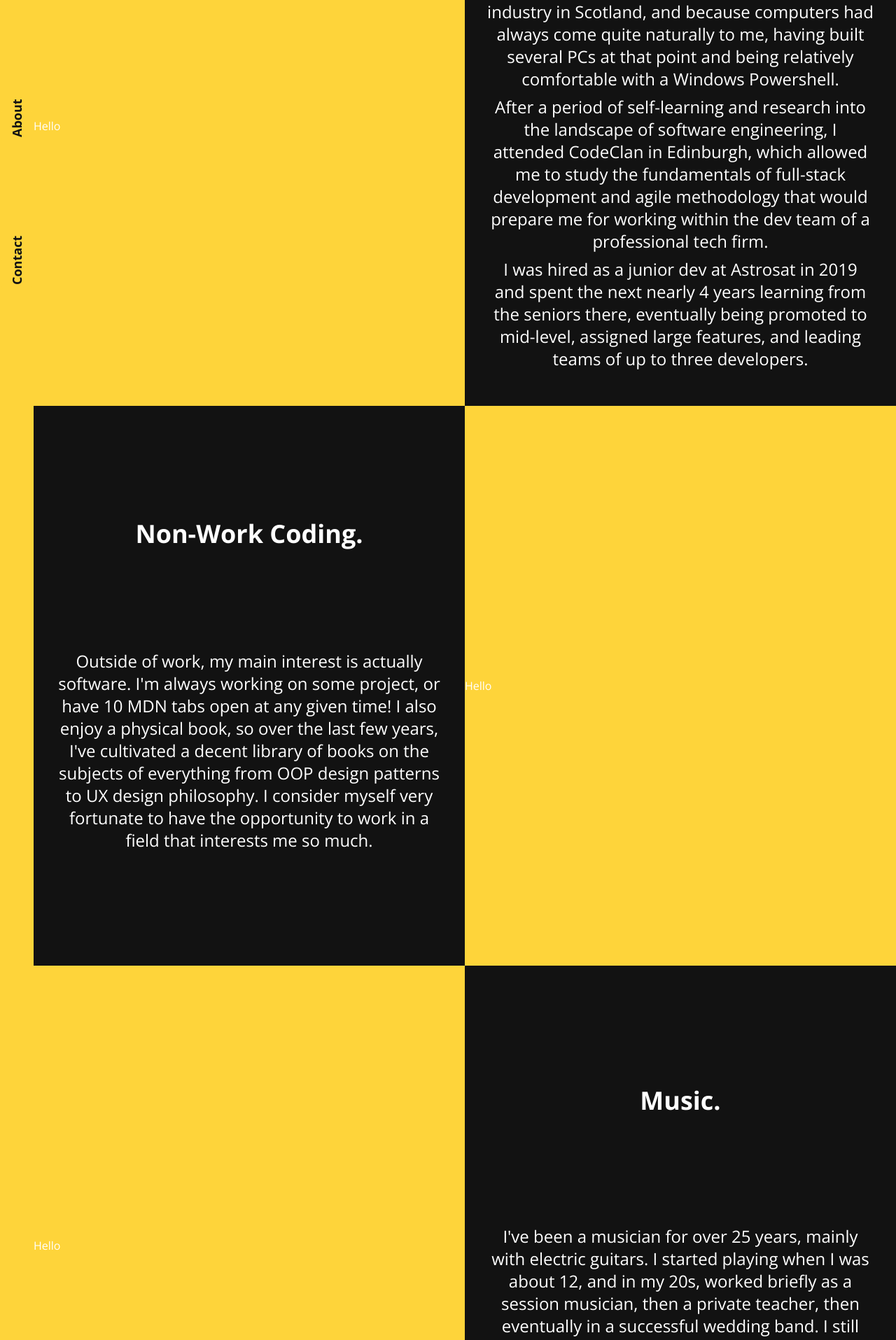
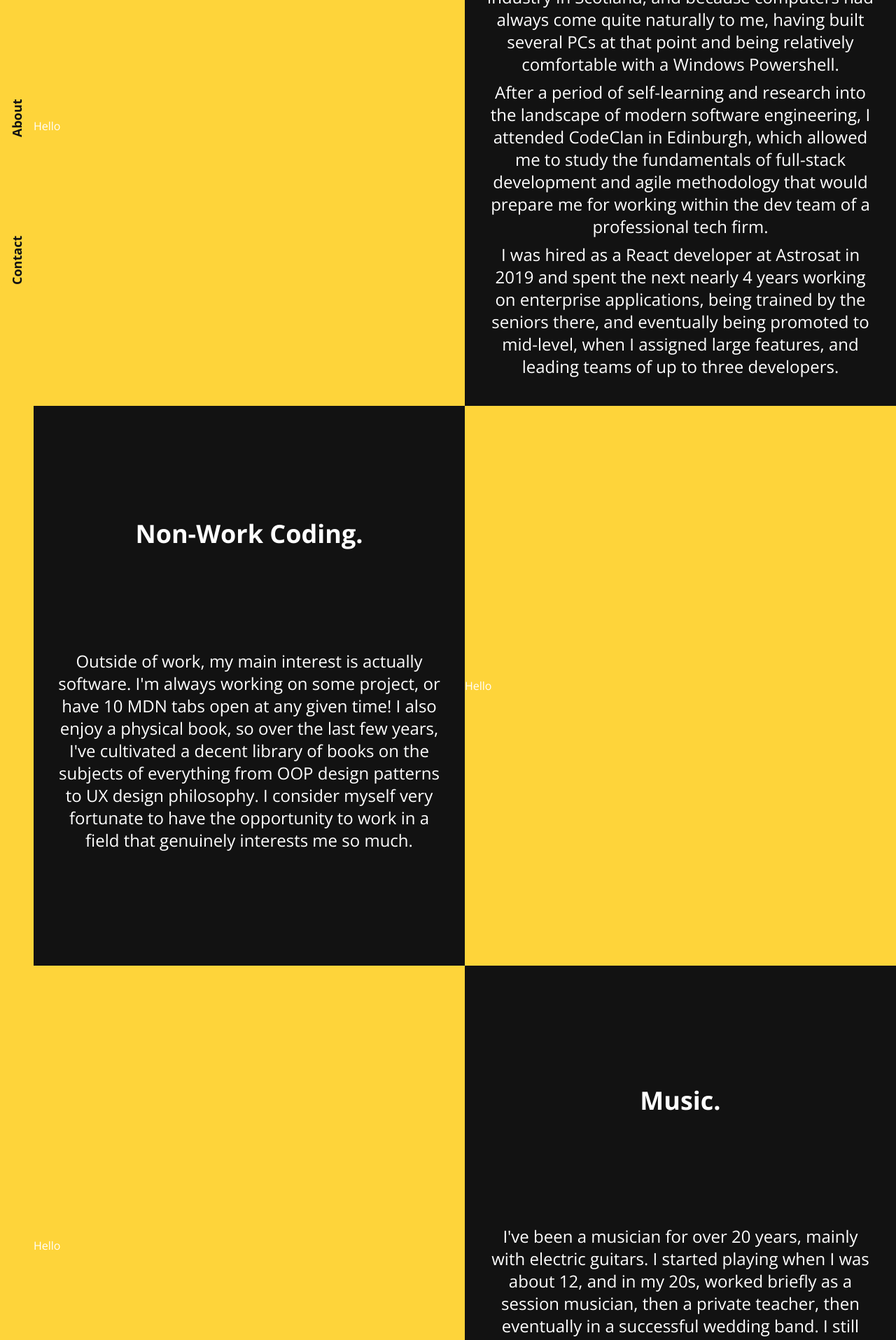
Before and after one commit to RoryMacGregor88/portfolio, a Next.js app: page /about in a window 1280 px wide. Shown: the part 220-2135 px from the top of the page at 70% size. Built offline with nearby package versions, Linux system fonts and the light colour scheme.

Commit message:
feat(frontend): Text copy changes, spelling, sentences, etc.

```diff
--- a/src/app/about/about-data.ts
+++ b/src/app/about/about-data.ts
@@ -12,20 +12,20 @@ export const ABOUT_DATA: AboutData = [
   industry in Scotland, and because computers had always come quite naturally to me, having built several PCs at that point and being
   relatively comfortable with a Windows Powershell.`,
 
-      `After a period of self-learning and research into the landscape of software engineering, I attended CodeClan in Edinburgh, which allowed me to study the fundamentals of full-stack development and agile methodology that would prepare me for working within the dev team of a professional tech firm.`,
-      `I was hired as a junior dev at Astrosat in 2019 and spent the next nearly 4 years learning from the seniors there, eventually being promoted to mid-level, assigned large features, and leading teams of up to three developers.`,
+      `After a period of self-learning and research into the landscape of modern software engineering, I attended CodeClan in Edinburgh, which allowed me to study the fundamentals of full-stack development and agile methodology that would prepare me for working within the dev team of a professional tech firm.`,
+      `I was hired as a React developer at Astrosat in 2019 and spent the next nearly 4 years working on enterprise applications, being trained by the seniors there, and eventually being promoted to mid-level, when I assigned large features, and leading teams of up to three developers.`,
     ],
   },
   {
     title: 'Non-Work Coding.',
     descriptions: [
-      `Outside of work, my main interest is actually software. I'm always working on some project, or have 10 MDN tabs open at any given time! I also enjoy a physical book, so over the last few years, I've cultivated a decent library of books on the subjects of everything from OOP design patterns to UX design philosophy. I consider myself very fortunate to have the opportunity to work in a field that interests me so much.`,
+      `Outside of work, my main interest is actually software. I'm always working on some project, or have 10 MDN tabs open at any given time! I also enjoy a physical book, so over the last few years, I've cultivated a decent library of books on the subjects of everything from OOP design patterns to UX design philosophy. I consider myself very fortunate to have the opportunity to work in a field that genuinely interests me so much.`,
     ],
   },
   {
     title: 'Music.',
     descriptions: [
-      `I've been a musician for over 25 years, mainly with electric guitars. I started playing when I was about 12, and in my 20s, worked briefly as a session musician, then a private teacher, then eventually in a successful wedding band. I still play today, but I've shifted focus more online now as opposed to in-person, as evident in the Functional Player app.`,
+      `I've been a musician for over 20 years, mainly with electric guitars. I started playing when I was about 12, and in my 20s, worked briefly as a session musician, then a private teacher, then eventually in a successful wedding band. I still play today, but I've shifted focus more online now as opposed to in-person, as evident in the Functional Player app.`,
     ],
   },
   {
--- a/src/app/contact/page.tsx
+++ b/src/app/contact/page.tsx
@@ -43,7 +43,7 @@ const Contact = () => {
 
         <div className='flex flex-col gap-4 items-center'>
           <ExternalLink
-            label='View LinkedIn'
+            label='Go To LinkedIn'
             href='https://www.linkedin.com/in/rory-macgregor-8910aa27a/'
           />
           <Button
--- a/src/components/button.component.tsx
+++ b/src/components/button.component.tsx
@@ -25,7 +25,9 @@ const Button = ({
     disabled={disabled}
     className={clsx(
       `border-solid rounded-md bg-yellow p-2 text-black text-sm lg:text-lg w-full font-bold ${
-        !disableHover && !disabled ? 'hover:bg-white' : ''
+        !disableHover && !disabled
+          ? 'hover:bg-white transform active:scale-x-75 transition-transform'
+          : ''
       } ${disabled ? 'cursor-not-allowed' : ''}`,
       className
     )}
--- a/src/components/project-display.component.tsx
+++ b/src/components/project-display.component.tsx
@@ -107,20 +107,18 @@ const ProjectSection = ({
           ))}
         </DescriptionSection>
 
-        <div className=''>
         <h4 className='text-3xl'>Technologies used:</h4>
-          <ol className='flex flex-wrap list-disc'>
+        <ol className='flex flex-col max-h-32 flex-wrap gap-2 list-disc'>
           {technologies.map((tech) => (
-              <li className='text-xl text-left text-yellow ml-28' key={tech}>
+            <li className='text-xl text-left text-yellow' key={tech}>
               {tech}
             </li>
           ))}
         </ol>
-        </div>
 
         <>
           <h4 className='text-xl lg:text-3xl'>
-            Screen size: {responsive ? 'Responsive' : 'Desktop'}
+            Screen size: {responsive ? 'RESPONSIVE' : 'DESKTOP'}
           </h4>
           <ButtonSection>
             {buttonMetadata.map(({ label, href }) => (
```
Also changed, not shown: 1 other file (tests, documents, lock files or other folders). Lines whose indentation alone changed are shown as unchanged.
